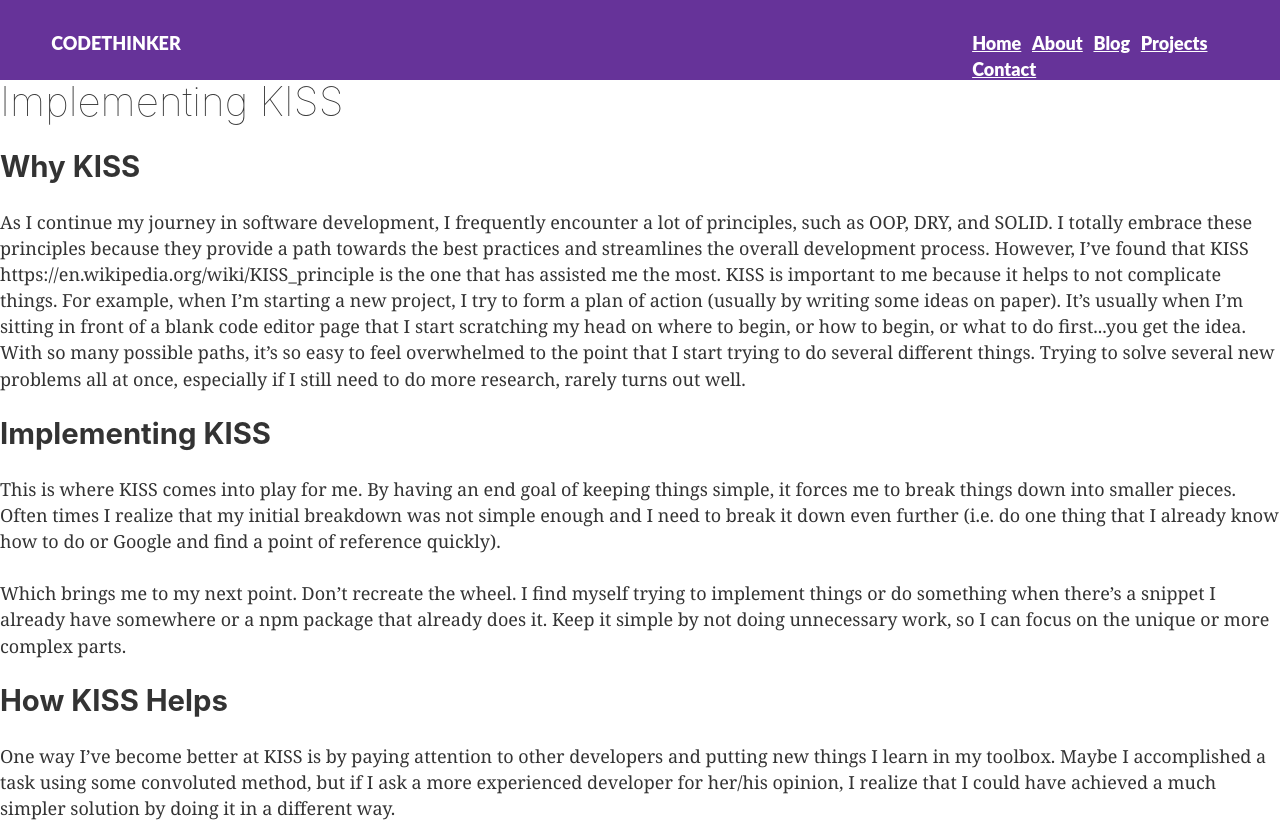
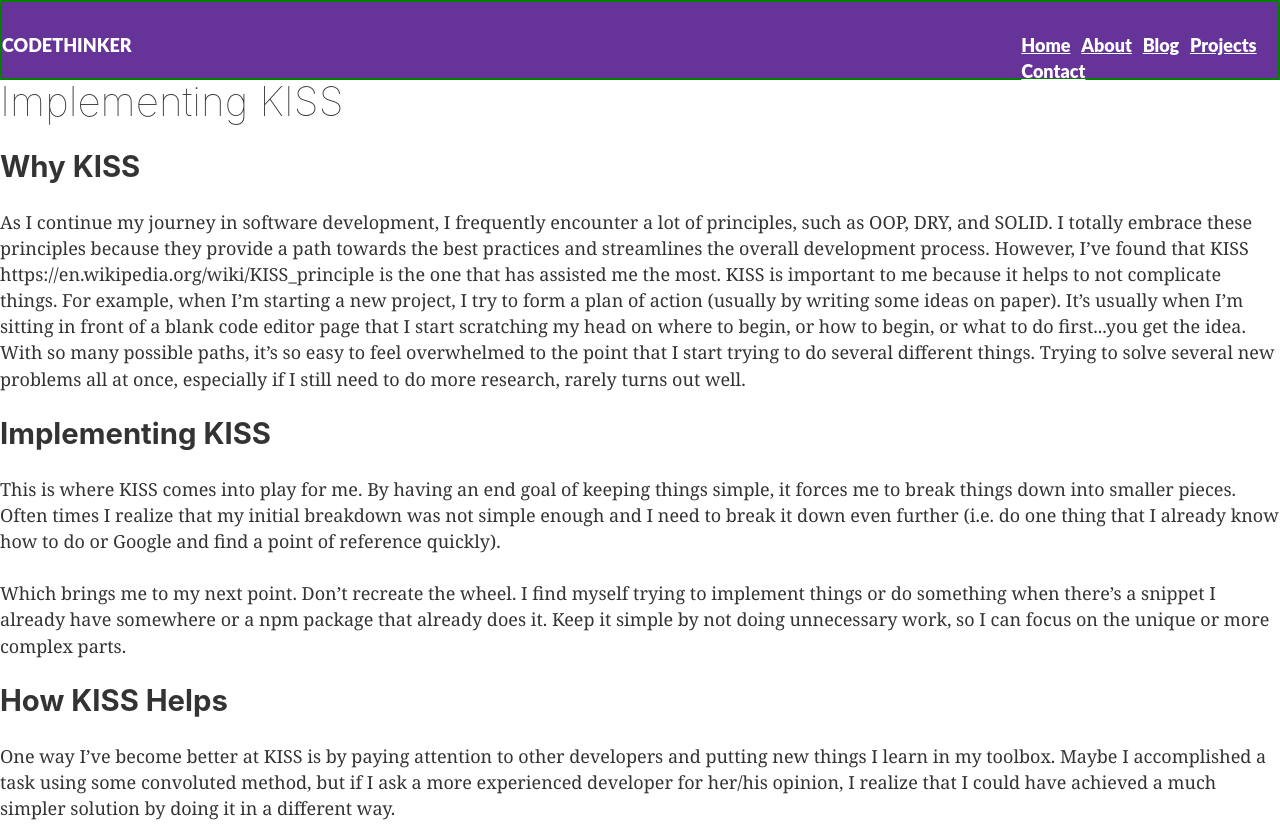
Before and after one commit to 47analogy/47analogy.github.io, a Gatsby site: page /kiss in a window 1280 px wide. Shown: the top 824 px of the page. Built offline with nearby package versions, Linux system fonts and the light colour scheme; Gatsby itself is replaced by a stand-in of ours.

Commit message:
remove useless code

```diff
--- a/src/components/layout.css
+++ b/src/components/layout.css
@@ -625,13 +625,11 @@ pre tt:after {
 .content {
   margin: auto;
   width: 85%;
-  /* padding: 10px; */
 }
 
 
 /* HEADER SECTION */
 .header {
-	/* border: 0.5px solid #03C9A9; */
 	width: 100%;
 	background: url(../assets//header2.png) no-repeat center top;
 	text-align: center;
@@ -655,6 +653,9 @@ pre tt:after {
 .menu {
 	background: #663399;
   height: 80px;
+  display: flex;
+  justify-content: space-between;
+  border: 2px solid green;
 }
 
 .header h1 {
@@ -665,19 +666,15 @@ pre tt:after {
 }
 
 .menu .logo {
+  margin-top: 30px;
   color: white;
-	top: 30px;
-  left: 4%;
   font-family: Lato,sans-serif;
   font-size: 18px;
 	font-weight: 900;
-	position: absolute;
 }
 
 .menu .menu-list {
-	top: 30px;
-  right: 4%;
-  position: absolute;
+  margin-top: 30px;
   color: white;
 }
 
@@ -712,8 +709,6 @@ margin-top: 100px;
 .about-text {
   font-family: 'Lato', sans-serif;
   font-size: 1rem;
-  /* change for mobile */
-  /* text-align: justify; */
   padding: 0 1%;
 }
 
@@ -758,28 +753,22 @@ margin-top: 100px;
 .project {
   font-family: calibri;
   box-sizing: border-box;
-  /* display: flex;
-  justify-content: center; */
   display: flex;
 }
 
 .project {
-  border: 5px solid gray;
   display: flex;
   justify-content: space-between;
 }
 
 .card {
-/* width: 350px; */
-
 flex: 1;
 border: 1px solid gray;
 box-shadow: 0 2px 5px 0 rgba(0,0,0,0.16), 0 2px 10px 0 rgba(141, 59, 59, 0.12);
 border-top: 10px solid #0c2340;
-/* min-height: 250px; */
 padding: 10px;
 margin: 30px 0;
-/* margin-right: 5%; */
+margin-right: 2%;
 }
 
 .card img {
@@ -795,30 +784,6 @@ h1 {
 
 }
 /* END PROJECT */
-
-
-/* BLOG */
-/* .blogs {
-	background: url(../assets//dummy.jpg) no-repeat center top;
-	padding-top: 90px;
-	text-align:center;
-	background-attachment: relative;
-	background-position: center center;
-	min-height: 450px;
-	width: 100%;
-	color: white;
-
-    -webkit-background-size: 100%;
-    -moz-background-size: 100%;
-    -o-background-size: 100%;
-    background-size: 100%;
-
-    -webkit-background-size: cover;
-    -moz-background-size: cover;
-    -o-background-size: cover;
-    background-size: cover;
-} */
-
 
 
 
@@ -933,7 +898,7 @@ h1 {
   }
 
 
-/* hover over the submit button, add a darker color */
+/* hover over the submit button */
 input[type=submit]:hover {
 	background-color: blueviolet;
 }
@@ -957,9 +922,7 @@ input[type=submit]:hover {
 
 @media (max-width: 500px) {
   .container {
-    /* width: 100%; */
     margin: auto;
-    /* border: 5px solid blue; */
   }
 
   .content{
@@ -970,10 +933,10 @@ input[type=submit]:hover {
       display: none;
   }
 
-.menu-list nav {
-  display: flex;
-  justify-content: start;
+  .menu {
+    justify-content: center;
   }
+
 
   .about-container {
     padding: 0;
@@ -1030,5 +993,4 @@ input[type=submit]:hover {
     padding: 0;
   }
 
-
 }
```
Lines whose indentation alone changed are shown as unchanged.
